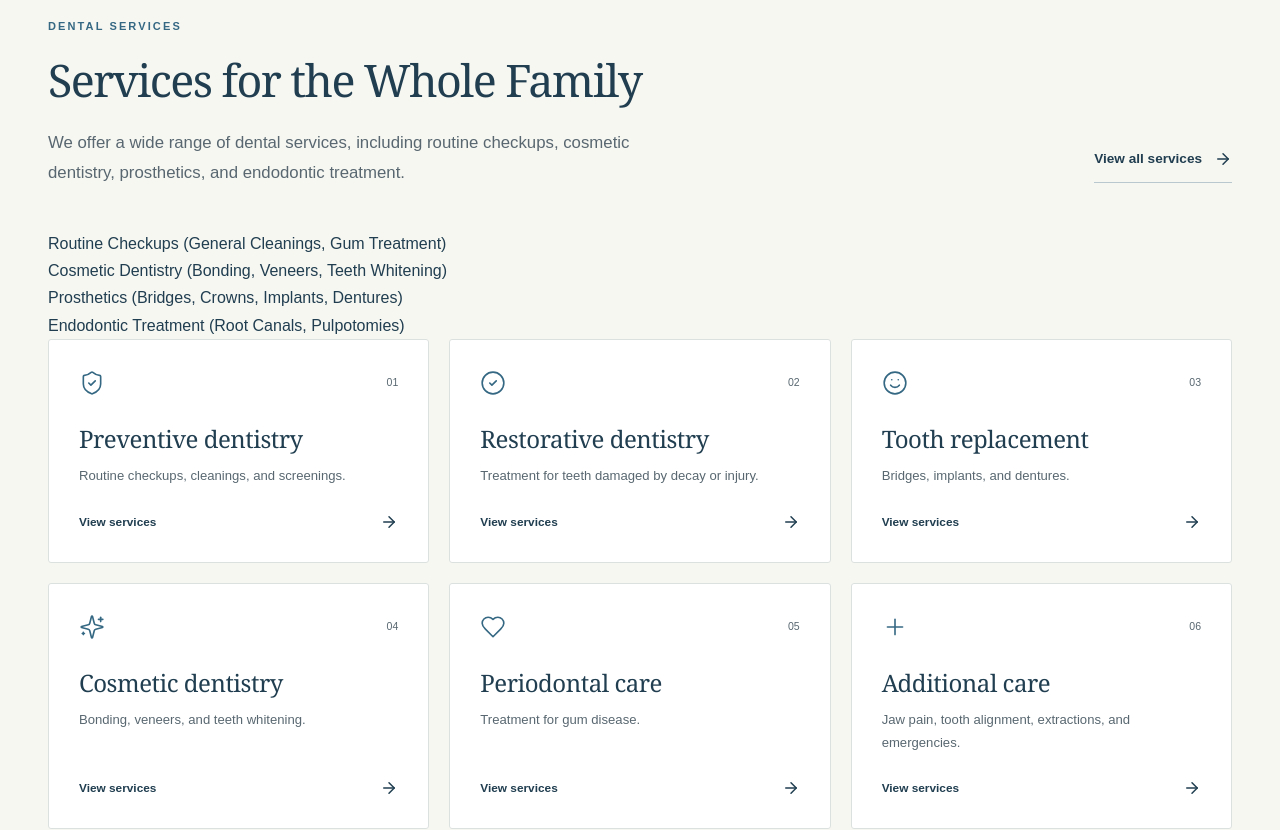
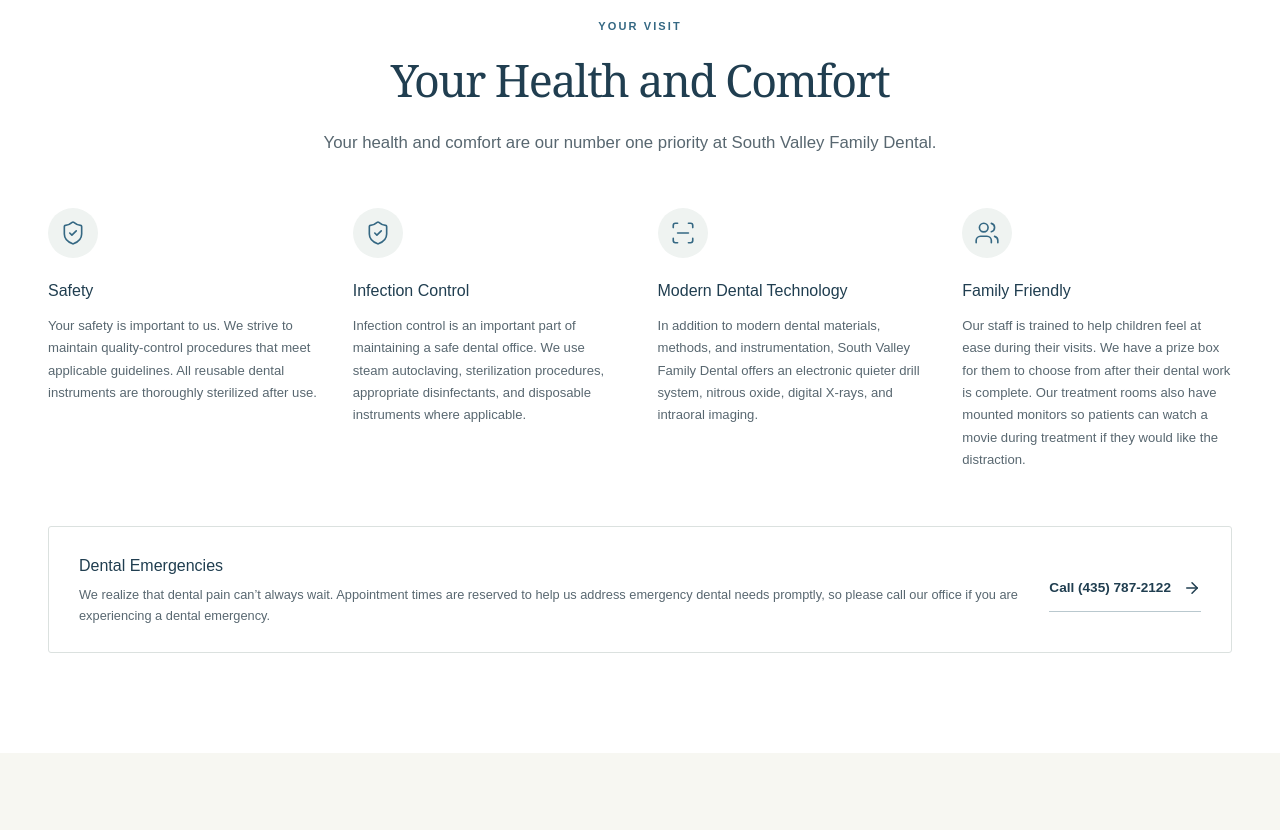
Before and after one commit to owenjohnsonlegit/svfdental, a Next.js app: page / in a window 1280 px wide. Shown: the part 1780-2610 px from the top of the page. Built offline with nearby package versions, Linux system fonts and the light colour scheme.

Commit message:
Removed services from the home page completely

```diff
--- a/src/app/page.tsx
+++ b/src/app/page.tsx
@@ -4,14 +4,13 @@ import {
   CallButton,
   TextLink,
   SectionHeading,
-  ServiceCard,
   CareIcon,
   LocationSection,
   CTASection,
   TestimonialCard,
 } from "@/components/ui";
 import { practice } from "@/data/practice";
-import { serviceCategories, careFeatures } from "@/data/services";
+import { careFeatures } from "@/data/services";
 import { testimonials } from "@/data/testimonials";
 import { pageMetadata } from "@/lib/metadata";
 import { PracticePhoto, PhotoGallery } from "@/components/photography";
@@ -116,36 +115,6 @@ export default function Home() {
             </p>
             <p>Let us help you achieve the smile you’ve been looking for.</p>
             <TextLink href="/about">Meet Dr. Johnson</TextLink>
-          </div>
-        </div>
-      </section>
-      <section className="section section-tint">
-        <div className="container">
-          <div className="section-top">
-            <SectionHeading
-              eyebrow="Dental Services"
-              title="Services for the Whole Family"
-            >
-              We offer a wide range of dental services, including routine
-              checkups, cosmetic dentistry, prosthetics, and endodontic
-              treatment.
-            </SectionHeading>
-            <TextLink href="/services">View all services</TextLink>
-          </div>
-          <ul>
-            <li>Routine Checkups (General Cleanings, Gum Treatment)</li>
-            <li>Cosmetic Dentistry (Bonding, Veneers, Teeth Whitening)</li>
-            <li>Prosthetics (Bridges, Crowns, Implants, Dentures)</li>
-            <li>Endodontic Treatment (Root Canals, Pulpotomies)</li>
-          </ul>
-          <div className="service-grid">
-            {serviceCategories.map((category, index) => (
-              <ServiceCard
-                key={category.id}
-                category={category}
-                index={index}
-              />
-            ))}
           </div>
         </div>
       </section>
```
